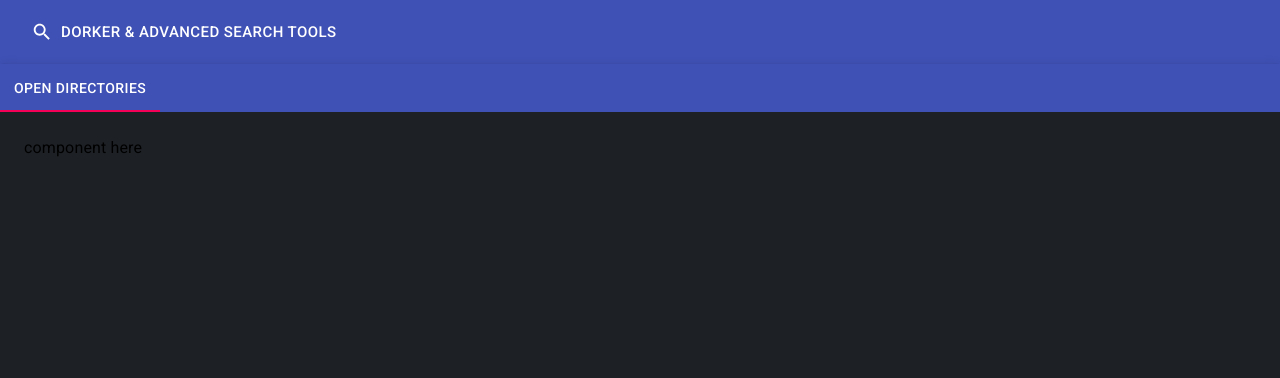
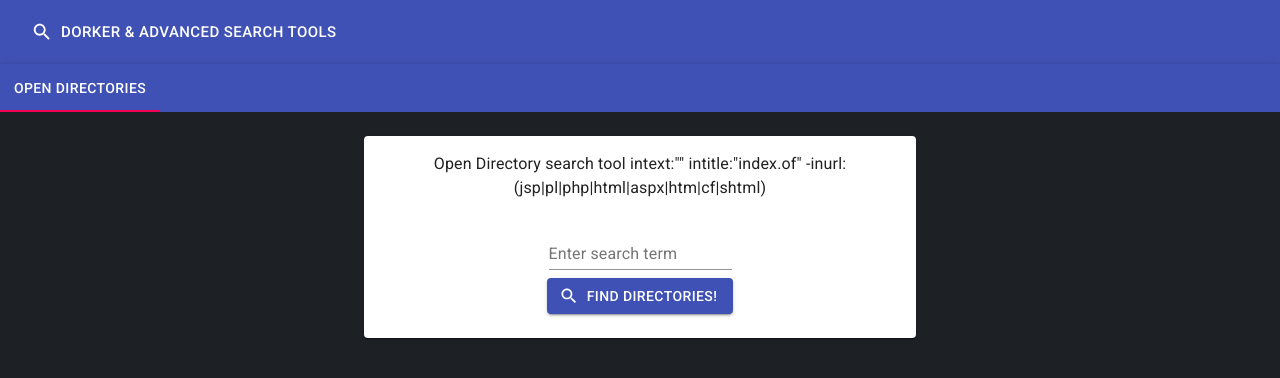
Before and after one commit to Reeceeboii/open-directory-search-tool, a React (Create React App) app: page / in a window 1280 px wide. Shown: the top 378 px of the page. Built offline with nearby package versions, Linux system fonts and the light colour scheme.

Commit message:
State tracking and initial redirect of open directory searcher

```diff
--- a/src/App.css
+++ b/src/App.css
@@ -2,6 +2,7 @@
   background-color: #1D2025;
   height: auto;
   width: 100vw;
+  color: white;
 }
 
 .CenteredContainer {
--- /dev/null
+++ b/src/components/OpenDirectory.js
@@ -0,0 +1,65 @@
+import React from 'react'
+
+import TextField from '@material-ui/core/TextField';
+import Card from '@material-ui/core/Card';
+import CardContent from '@material-ui/core/CardContent';
+import Typography from '@material-ui/core/Typography';
+import Button from '@material-ui/core/Button';
+import Search from '@material-ui/icons/Search';
+
+class OpenDirectory extends React.Component {
+	constructor(props) {
+		super(props);
+
+		this.state = {
+			searchTerm: "",
+			uri: `intext:"" intitle:"index.of" -inurl:(jsp|pl|php|html|aspx|htm|cf|shtml)`
+		};
+
+		this.handleChange = this.handleChange.bind(this);
+	}
+
+	handleChange(event) {
+		this.setState({
+			searchTerm: event.target.value,
+			uri: `intext:"${event.target.value}" intitle:"index.of" -inurl:(jsp|pl|php|html|aspx|htm|cf|shtml)`
+		});
+	}
+
+	render() {
+		return (
+			<div>
+				<Card>
+					<CardContent>
+						<Typography className="Title" color="textPrimary" gutterBottom>
+							Open Directory search tool {this.state.uri}
+						</Typography>
+						<form noValidate autoComplete="off">
+							<div>
+								<TextField
+									value={this.state.searchTerm}
+									onChange={this.handleChange}
+									id="standard-basic"
+									label="Enter search term"
+									margin="normal"
+								/>
+							</div>
+						</form>
+						<a href={`https://www.google.com/search?q=${this.state.uri}`} target="_blank">
+						<Button
+              variant="contained"
+							color="primary"
+							startIcon={<Search />}
+              style={{margin: "auto"}}
+            >
+              Find Directories!
+            </Button>
+						</a>
+					</CardContent>
+				</Card>
+			</div>
+		)
+	}
+}
+
+export default OpenDirectory;
--- a/src/pages/home.js
+++ b/src/pages/home.js
@@ -4,10 +4,12 @@ import { makeStyles } from '@material-ui/core/styles';
 import AppBar from '@material-ui/core/AppBar';
 import Tabs from '@material-ui/core/Tabs';
 import Tab from '@material-ui/core/Tab';
+import Container from '@material-ui/core/Container';
 import Typography from '@material-ui/core/Typography';
 import Box from '@material-ui/core/Box';
 
-import Nav from '../components/nav'
+import Nav from '../components/nav';
+import OpenDirectory from '../components/OpenDirectory';
 import '../App.css';
 
 function TabPanel(props) {
@@ -64,7 +66,9 @@ export default function SimpleTabs() {
         </Tabs>
       </AppBar>
       <TabPanel className="App" value={value} index={0}>
-        component here
+        <Container maxWidth="sm" className="CenteredContainer">
+          <OpenDirectory />
+        </Container>
       </TabPanel>
     </div>
   );
```
